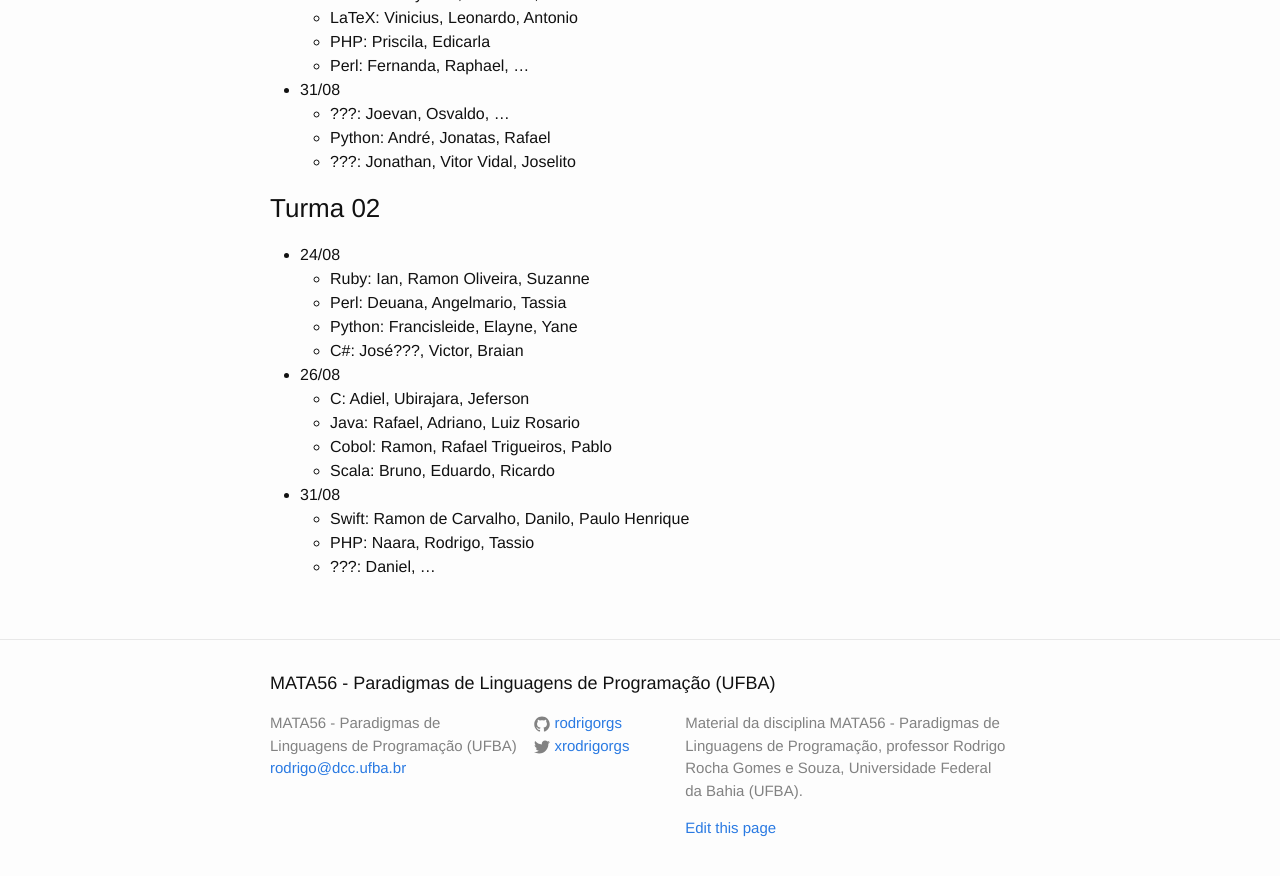
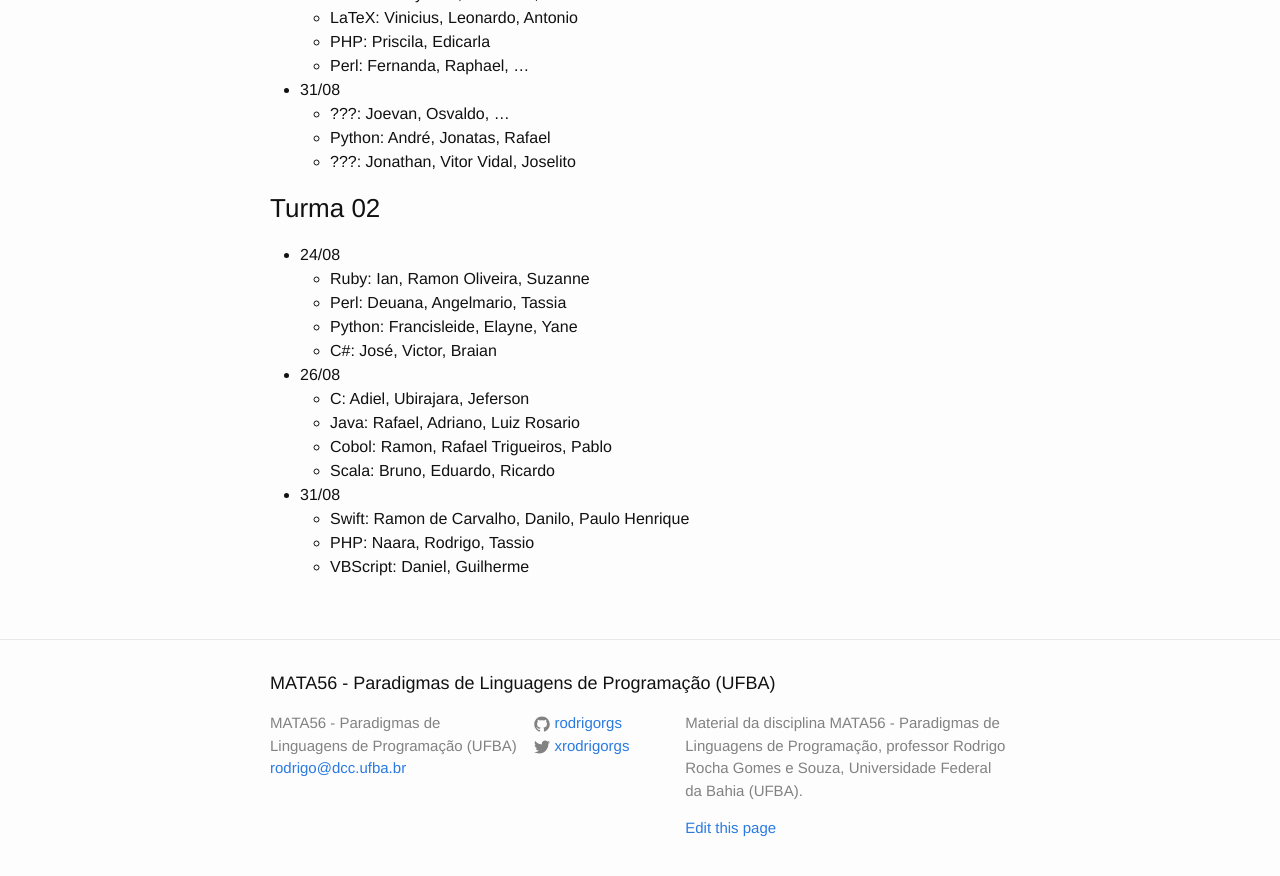
Before and after one commit to rodrigorgs/mata56-20161, a Jekyll site: the page built from ava-seminario.md, in a window 1280 px wide and 900 px high, scrolled down 1636 px. Shown: the top 876 px of the window. Built offline with Jekyll 4.4.1, drawn with Linux system fonts in a browser that asks for light colours.

Commit message:
Atualiza equipes da turma 2.

```diff
--- a/ava-seminario.md
+++ b/ava-seminario.md
@@ -69,7 +69,7 @@ date: 2016-08-24 16:40:00 -0300
     + Ruby: Ian, Ramon Oliveira, Suzanne
     + Perl: Deuana, Angelmario, Tassia
     + Python: Francisleide, Elayne, Yane
-    + C#: José???, Victor, Braian
+    + C#: José, Victor, Braian
 - 26/08
     + C: Adiel, Ubirajara, Jeferson
     + Java: Rafael, Adriano, Luiz Rosario
@@ -78,4 +78,4 @@ date: 2016-08-24 16:40:00 -0300
 - 31/08
     + Swift: Ramon de Carvalho, Danilo, Paulo Henrique
     + PHP: Naara, Rodrigo, Tassio
-    + ???: Daniel, ...
+    + VBScript: Daniel, Guilherme
```
